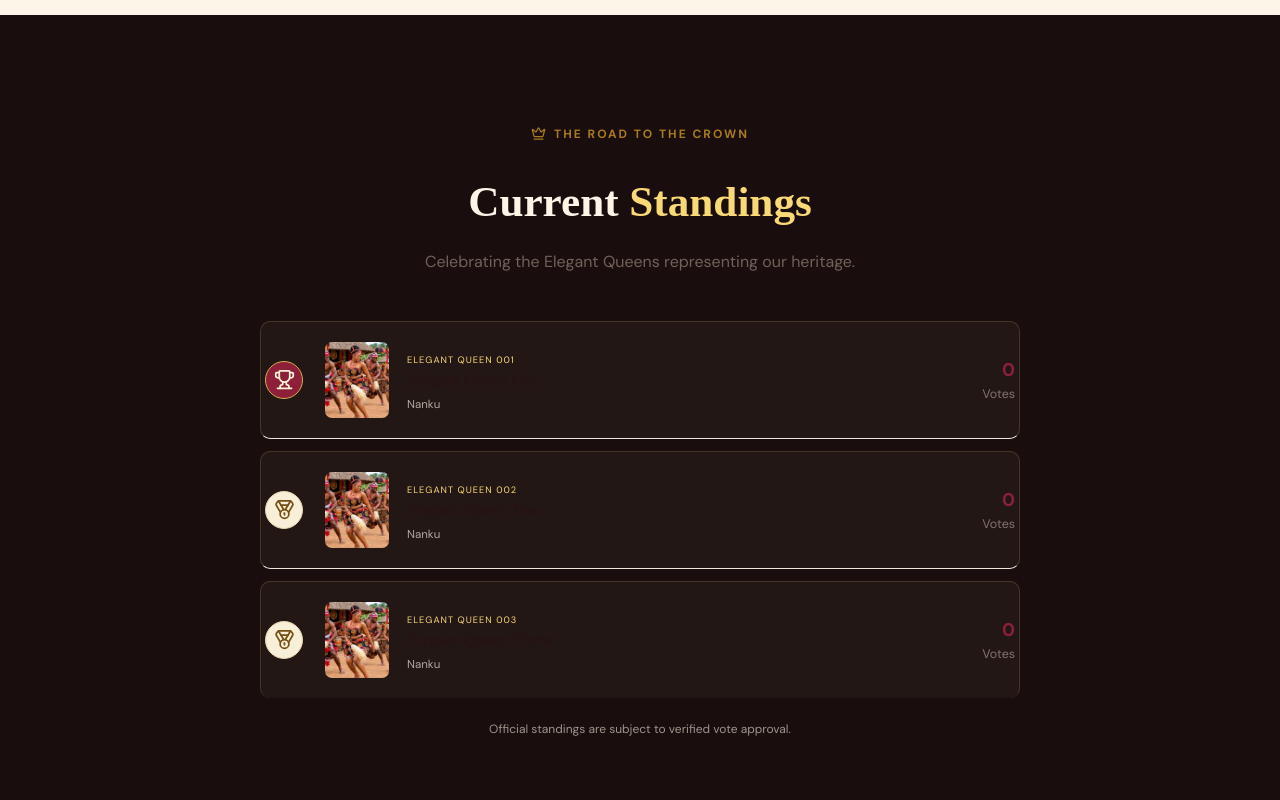
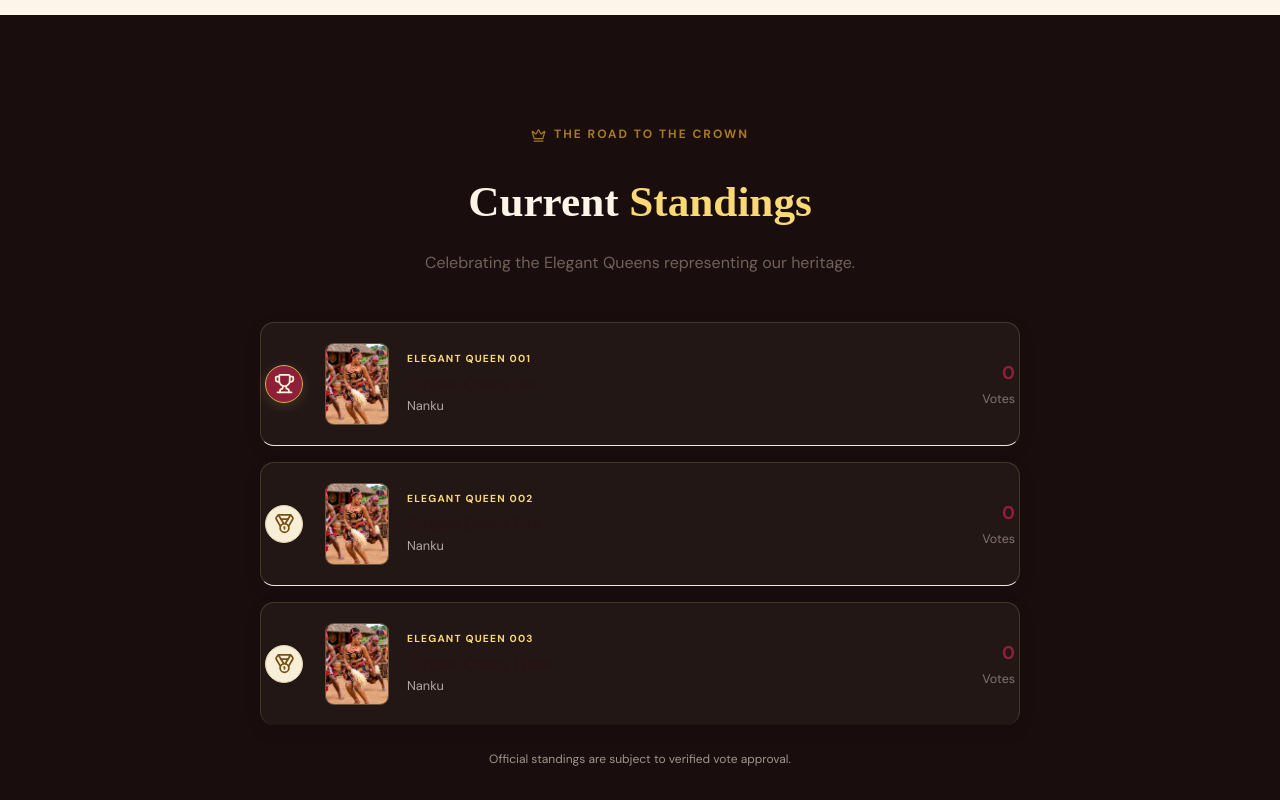
Before and after one commit to enochtechdigital-lang/nanku-festival, a React (Vite) app: page / in a window 1280 px wide. Shown: the part 2820-3620 px from the top of the page. Built offline with nearby package versions, Linux system fonts and the light colour scheme.

Commit message:
Refactor Leaderboard CSS for improved styling

```diff
--- a/src/components/Leaderboard.css
+++ b/src/components/Leaderboard.css
@@ -1,32 +1,48 @@
+/* ========================================
+   LEADERBOARD SECTION
+======================================== */
 
 .leaderboard-section {
-  padding: 72px 0;
+  padding: 76px 0;
   overflow: clip;
   background: #1a0d0d;
   color: #fdf6e8;
 }
 
+.leaderboard-section .container {
+  width: min(100% - 36px, 900px);
+  margin-inline: auto;
+}
+
+/* ========================================
+   SECTION HEADING
+======================================== */
+
 .leaderboard-heading {
   max-width: 620px;
-  margin: 0 auto 32px;
+  margin: 0 auto 38px;
   text-align: center;
 }
 
 .leaderboard-eyebrow {
   display: inline-flex;
   align-items: center;
+  justify-content: center;
   gap: 8px;
+  margin-bottom: 8px;
   color: #f9d976;
   font-size: 0.7rem;
   font-weight: 700;
   letter-spacing: 2px;
+  line-height: 1.6;
 }
 
 .leaderboard-heading h2 {
-  margin: 14px 0;
+  margin: 10px 0 14px;
   font-family: 'Cinzel', serif;
   font-size: clamp(1.8rem, 5vw, 2.7rem);
-  line-height: 1.3;
+  line-height: 1.35;
+  overflow-wrap: anywhere;
 }
 
 .leaderboard-heading h2 span {
@@ -34,96 +50,156 @@
 }
 
 .leaderboard-heading p {
+  max-width: 480px;
+  margin: 0 auto;
   color: rgba(253, 246, 232, 0.72);
   font-size: 0.9rem;
-  line-height: 1.7;
+  line-height: 1.8;
 }
+
+/* ========================================
+   RANKING BLOCKS
+======================================== */
 
 .leaderboard-list {
   display: flex;
   flex-direction: column;
-  gap: 12px;
+  gap: 14px;
+  width: 100%;
   max-width: 760px;
   margin: 0 auto;
 }
 
 .leaderboard-row {
   display: grid;
-  grid-template-columns: 36px 54px minmax(0, 1fr) auto;
+  grid-template-columns: 38px 58px minmax(0, 1fr) auto;
   align-items: center;
-  gap: 12px;
+  gap: 14px;
+  width: 100%;
   min-width: 0;
-  padding: 14px 12px;
+  padding: 16px;
   background: rgba(253, 246, 232, 0.045);
-  border: 1px solid rgba(249, 217, 118, 0.16);
-  border-radius: 10px;
+  border: 1px solid rgba(249, 217, 118, 0.17);
+  border-radius: 13px;
+  box-shadow: 0 5px 18px rgba(0, 0, 0, 0.08);
+  transition:
+    background 0.25s ease,
+    border-color 0.25s ease,
+    transform 0.25s ease,
+    box-shadow 0.25s ease;
 }
+
+/* ========================================
+   RANK NUMBER AND MEDALS
+======================================== */
 
 .leaderboard-rank {
   display: flex;
   align-items: center;
   justify-content: center;
+  width: 38px;
+  height: 38px;
+  border: 1px solid rgba(249, 217, 118, 0.2);
+  border-radius: 10px;
+  background: rgba(249, 217, 118, 0.07);
   color: #f9d976;
-  font-size: 0.85rem;
+  font-size: 0.82rem;
   font-weight: 700;
 }
 
 .rank-1 {
-  color: #f9d976;
+  color: #1a0d0d;
+  background: #f9d976;
+  border-color: #f9d976;
+  box-shadow: 0 3px 12px rgba(249, 217, 118, 0.15);
 }
 
 .rank-2 {
-  color: #dedbd2;
+  color: #f0eee8;
+  background: rgba(222, 219, 210, 0.12);
+  border-color: rgba(222, 219, 210, 0.3);
 }
 
 .rank-3 {
-  color: #d9a17c;
+  color: #e8b08b;
+  background: rgba(217, 161, 124, 0.12);
+  border-color: rgba(217, 161, 124, 0.3);
 }
+
+/* ========================================
+   QUEEN PHOTO
+======================================== */
 
 .leaderboard-avatar {
   display: block;
-  width: 54px;
-  height: 64px;
+  width: 58px;
+  height: 70px;
+  min-width: 0;
   object-fit: cover;
-  border-radius: 7px;
+  object-position: center;
+  border: 1px solid rgba(249, 217, 118, 0.25);
+  border-radius: 9px;
   background: #392525;
 }
+
+/* ========================================
+   QUEEN INFORMATION
+======================================== */
 
 .leaderboard-queen-info {
   min-width: 0;
 }
 
 .leaderboard-code {
+  display: block;
+  margin-bottom: 5px;
   color: #f9d976;
-  font-size: 0.58rem;
-  letter-spacing: 1px;
+  font-size: 0.6rem;
+  font-weight: 700;
+  letter-spacing: 1.2px;
+  line-height: 1.5;
+  overflow-wrap: anywhere;
 }
 
 .leaderboard-queen-info h3 {
-  margin: 5px 0;
+  margin: 0 0 5px;
+  color: #fdf6e8;
   font-family: 'Cinzel', serif;
-  font-size: 0.86rem;
-  line-height: 1.45;
+  font-size: 0.92rem;
+  font-weight: 700;
+  line-height: 1.5;
   overflow-wrap: anywhere;
 }
 
 .leaderboard-town {
+  display: block;
   color: rgba(253, 246, 232, 0.65);
-  font-size: 0.72rem;
+  font-size: 0.74rem;
+  line-height: 1.6;
+  overflow-wrap: anywhere;
 }
+
+/* ========================================
+   VOTE TOTAL
+======================================== */
 
 .leaderboard-votes {
   display: flex;
   flex-direction: column;
   align-items: flex-end;
+  justify-content: center;
   gap: 4px;
-  white-space: nowrap;
+  min-width: 0;
+  padding-left: 4px;
+  text-align: right;
 }
 
 .leaderboard-votes strong {
   color: #f9d976;
-  font-size: 0.95rem;
+  font-size: 1rem;
   font-variant-numeric: tabular-nums;
+  line-height: 1.4;
+  overflow-wrap: anywhere;
 }
 
 .leaderboard-votes span {
@@ -131,57 +207,170 @@
   font-size: 0.68rem;
 }
 
+/* ========================================
+   VERIFICATION NOTICE
+======================================== */
+
 .leaderboard-note {
-  margin: 22px auto 0;
+  max-width: 600px;
+  margin: 24px auto 0;
   color: rgba(253, 246, 232, 0.58);
   font-size: 0.75rem;
-  line-height: 1.6;
+  line-height: 1.8;
   text-align: center;
 }
+
+/* ========================================
+   TABLET AND DESKTOP
+======================================== */
 
 @media (min-width: 600px) {
   .leaderboard-section {
     padding: 90px 0;
   }
 
+  .leaderboard-heading {
+    margin-bottom: 42px;
+  }
+
+  .leaderboard-list {
+    gap: 16px;
+  }
+
   .leaderboard-row {
-    grid-template-columns: 44px 64px minmax(0, 1fr) auto;
-    gap: 16px;
-    padding: 18px;
+    grid-template-columns: 44px 68px minmax(0, 1fr) auto;
+    gap: 18px;
+    padding: 19px;
+    border-radius: 14px;
+  }
+
+  .leaderboard-rank {
+    width: 44px;
+    height: 44px;
   }
 
   .leaderboard-avatar {
-    width: 64px;
-    height: 76px;
+    width: 68px;
+    height: 82px;
+  }
+
+  .leaderboard-code {
+    font-size: 0.64rem;
   }
 
   .leaderboard-queen-info h3 {
-    font-size: 1rem;
+    font-size: 1.05rem;
+  }
+
+  .leaderboard-town {
+    font-size: 0.8rem;
+  }
+
+  .leaderboard-votes strong {
+    font-size: 1.15rem;
   }
 }
 
-@media (max-width: 350px) {
+/* ========================================
+   SMALL MOBILE SCREENS
+======================================== */
+
+@media (max-width: 380px) {
+  .leaderboard-section {
+    padding: 58px 0;
+  }
+
+  .leaderboard-section .container {
+    width: calc(100% - 28px);
+  }
+
+  .leaderboard-heading {
+    margin-bottom: 28px;
+  }
+
+  .leaderboard-eyebrow {
+    font-size: 0.62rem;
+    letter-spacing: 1.5px;
+  }
+
+  .leaderboard-heading p {
+    font-size: 0.85rem;
+  }
+
+  .leaderboard-list {
+    gap: 11px;
+  }
+
   .leaderboard-row {
-    grid-template-columns: 26px 42px minmax(0, 1fr) auto;
+    grid-template-columns: 30px 46px minmax(0, 1fr) auto;
     gap: 8px;
-    padding: 10px 8px;
+    padding: 11px 9px;
+    border-radius: 10px;
+  }
+
+  .leaderboard-rank {
+    width: 30px;
+    height: 32px;
+    border-radius: 7px;
+  }
+
+  .leaderboard-rank svg {
+    width: 17px;
+    height: 17px;
   }
 
   .leaderboard-avatar {
-    width: 42px;
-    height: 52px;
+    width: 46px;
+    height: 56px;
+    border-radius: 7px;
   }
 
   .leaderboard-code {
-    font-size: 0.5rem;
-    letter-spacing: 0.5px;
+    font-size: 0.49rem;
+    letter-spacing: 0.4px;
   }
 
   .leaderboard-queen-info h3 {
     font-size: 0.75rem;
+    line-height: 1.45;
+  }
+
+  .leaderboard-town {
+    font-size: 0.66rem;
+  }
+
+  .leaderboard-votes {
+    gap: 3px;
   }
 
   .leaderboard-votes strong {
     font-size: 0.78rem;
   }
+
+  .leaderboard-votes span {
+    font-size: 0.6rem;
+  }
 }
+
+/* ========================================
+   HOVER EFFECTS
+======================================== */
+
+@media (hover: hover) and (pointer: fine) {
+  .leaderboard-row:hover {
+    background: rgba(253, 246, 232, 0.075);
+    border-color: rgba(249, 217, 118, 0.45);
+    box-shadow: 0 10px 26px rgba(0, 0, 0, 0.16);
+    transform: translateY(-2px);
+  }
+}
+
+/* ========================================
+   ACCESSIBILITY
+======================================== */
+
+@media (prefers-reduced-motion: reduce) {
+  .leaderboard-row {
+    transition: none;
+  }
+}
```
